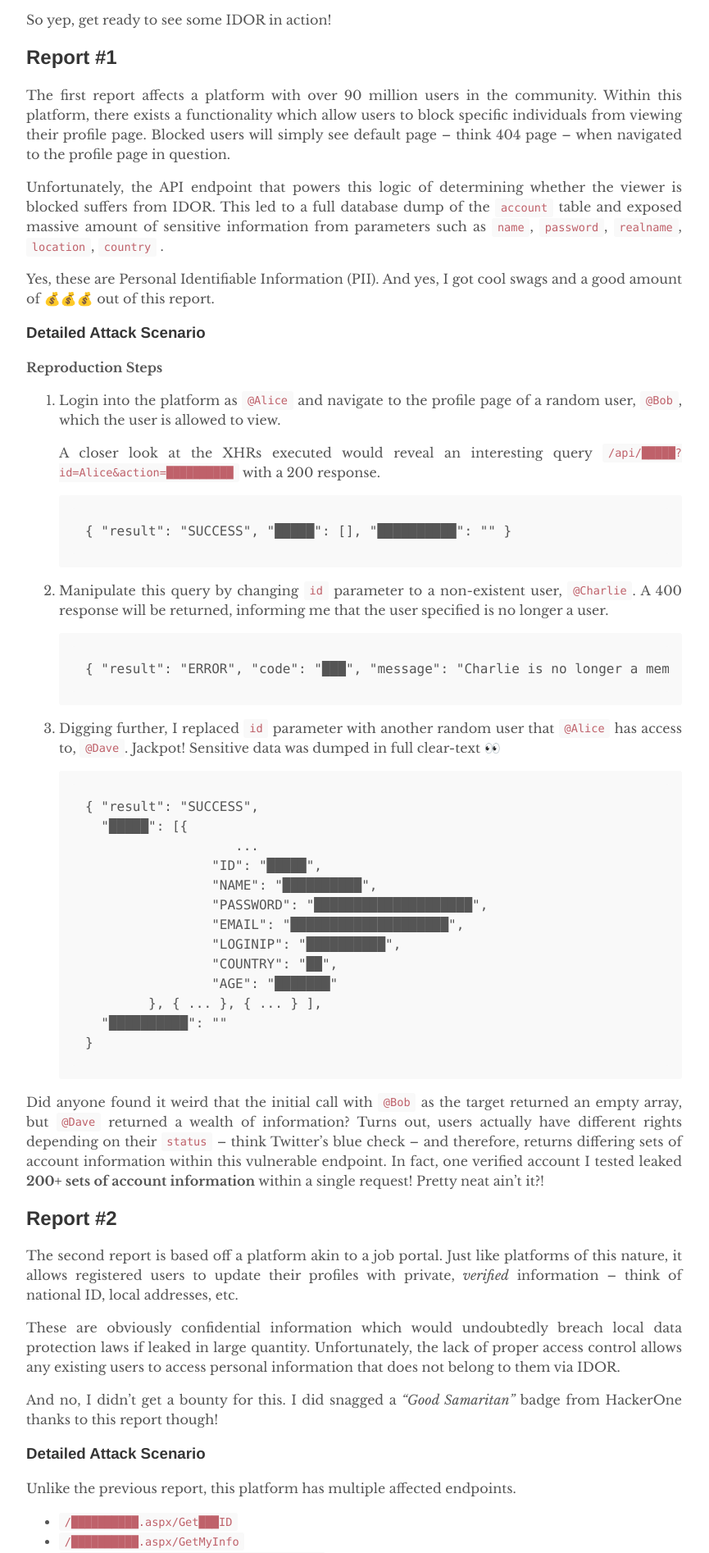
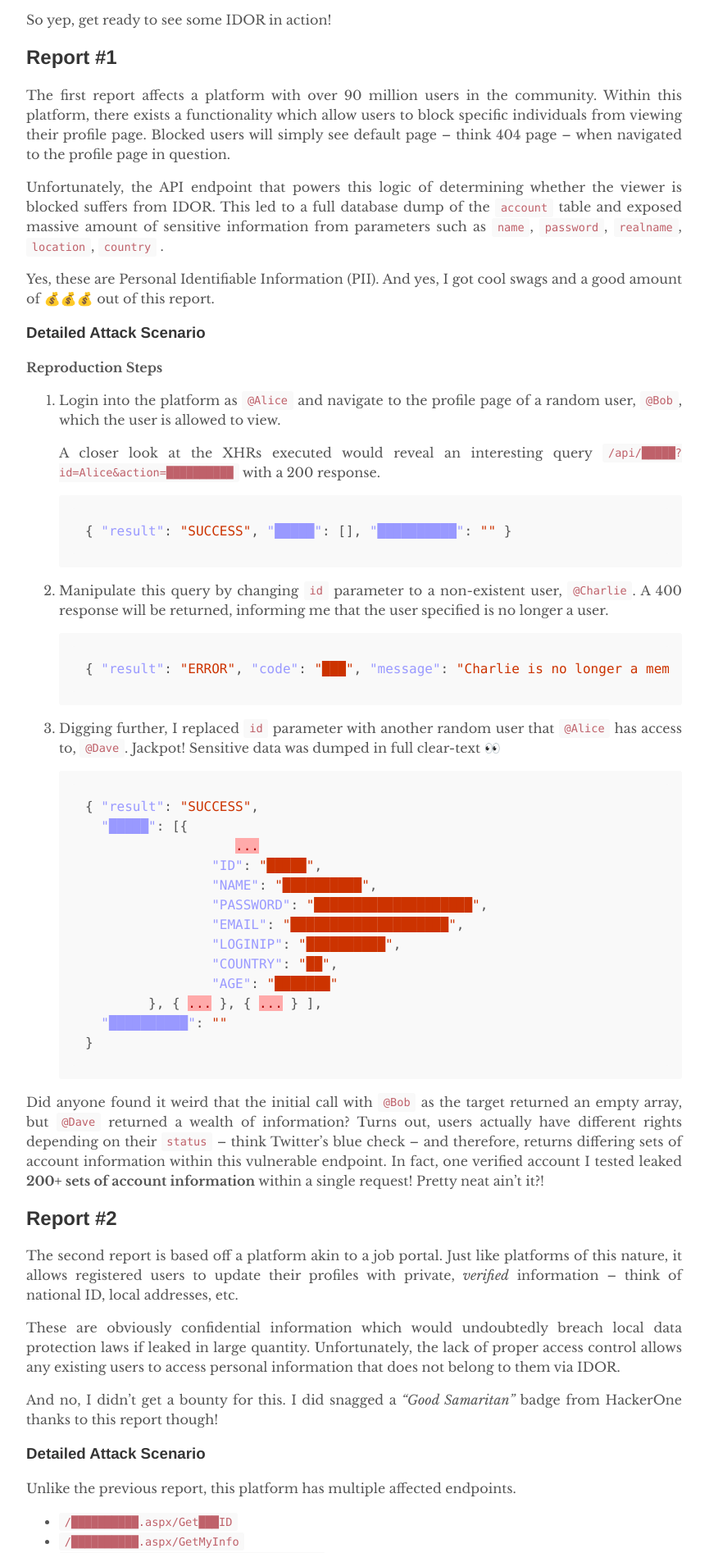
Before and after one commit to andreathniah/bucketoftears, a Jekyll site: the page built from _posts/2020-08-24-bugbounty-idor.md, in a window 1280 px wide. Shown: the part 1109-3003 px from the top of the page at 82% size, without its empty margins (208-1073 px from the left). Built offline with Jekyll 4.4.1, drawn with Linux system fonts in a browser that asks for light colours.

Commit message:
Align images to left instead of center

````diff
--- a/_posts/2020-08-24-bugbounty-idor.md
+++ b/_posts/2020-08-24-bugbounty-idor.md
@@ -50,19 +50,19 @@
 
    A closer look at the XHRs executed would reveal an interesting query `/api/█████?id=Alice&action=██████████` with a 200 response.
 
-   ```
+   ```json
    { "result": "SUCCESS", "█████": [], "██████████": "" }
    ```
 
 2. Manipulate this query by changing `id` parameter to a non-existent user, `@Charlie`. A 400 response will be returned, informing me that the user specified is no longer a user.
 
-   ```
+   ```json
    { "result": "ERROR", "code": "███", "message": "Charlie is no longer a member." }
    ```
 
 3. Digging further, I replaced `id` parameter with another random user that `@Alice` has access to, `@Dave`. Jackpot! Sensitive data was dumped in full clear-text 👀
 
-   ```
+   ```json
    { "result": "SUCCESS",
      "█████": [{
      		   ...
--- a/_sass/tale/_post.scss
+++ b/_sass/tale/_post.scss
@@ -37,7 +37,7 @@
   }
 
   img {
-    margin: 0 auto 0.5rem;
+    margin: 0
   }
 
   img + em {
````
